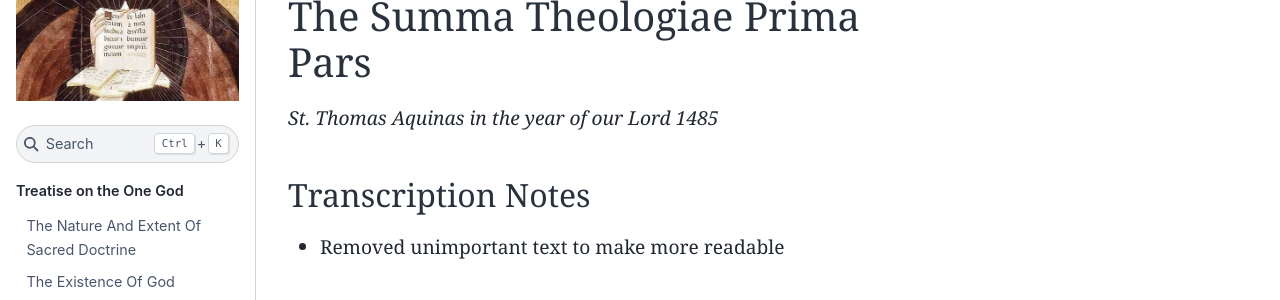
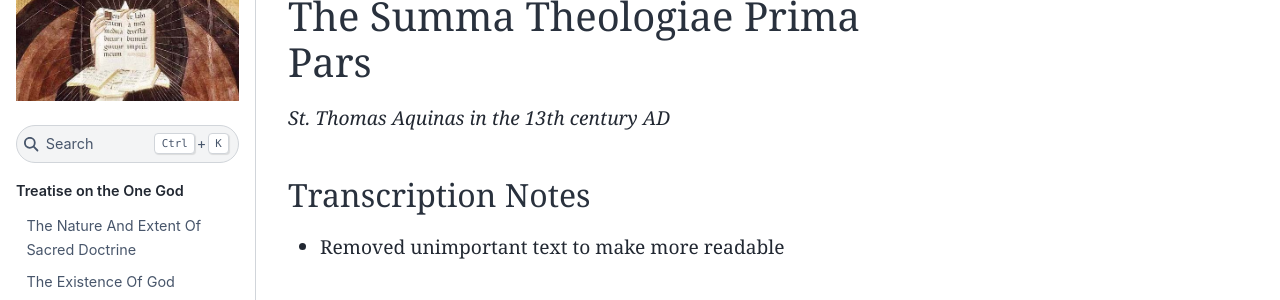
Before and after one commit to abordel/summa-prima-pars, a Sphinx documentation site: the page built from docs/index.md, in a window 1280 px wide. Shown: the part 123-423 px from the top of the page. Built offline with Sphinx 7.4.7 and the Sphinx Book theme 1.1.4, drawn with Linux system fonts in a browser that asks for light colours; nearby versions of some CDN libraries.

Commit message:
date correction

````diff
--- a/docs/index.md
+++ b/docs/index.md
@@ -1,5 +1,5 @@
 # The Summa Theologiae Prima Pars
-*St. Thomas Aquinas in the year of our Lord 1485*
+*St. Thomas Aquinas in the 13th century AD*
 
 ```{toctree}
 ---
````
